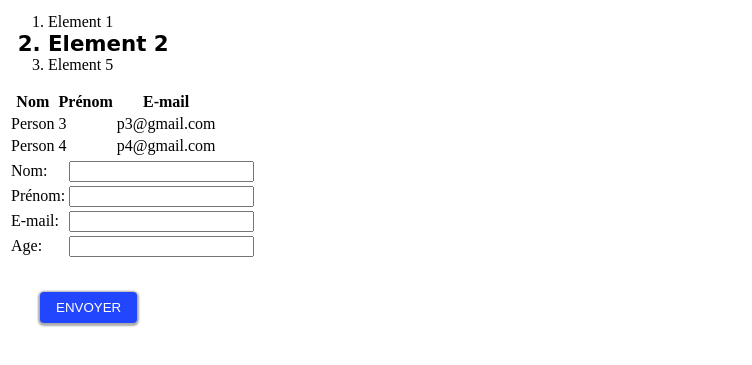
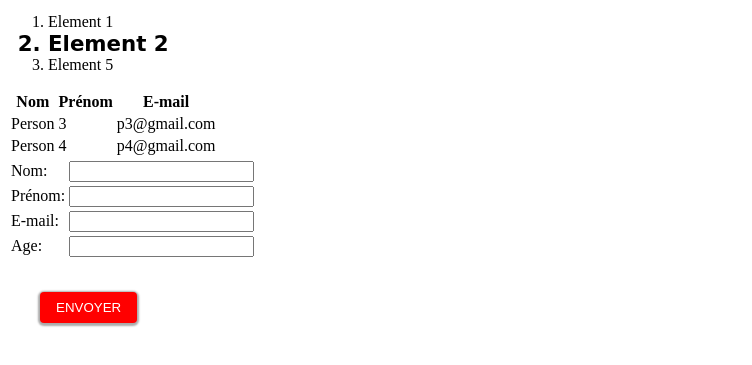
Before and after one commit to youneshenni/brainerx-3, a plain HTML site: page index.html in a window 1280 px wide. Shown: the part 189-554 px from the top of the page, without its empty margins (0-752 px from the left). Drawn offline with Linux system fonts and the light colour scheme.

Commit message:
feat(button): changes button color to red

```diff
--- a/index.html
+++ b/index.html
@@ -31,7 +31,7 @@
       }
 
       input[type="submit"] {
-        background-color: rgb(34, 70, 254);
+        background-color: red;
         color: white;
         padding: 8px 16px;
         text-transform: uppercase;
@@ -48,7 +48,7 @@
       input[type="submit"]:hover {
         box-shadow: 0px 1px 2px 3.5px #0005;
         transform: scale(1.25);
-        color: rgb(34, 70, 254);
+        color: red;
         background-color: white;
       }
     </style>
```
